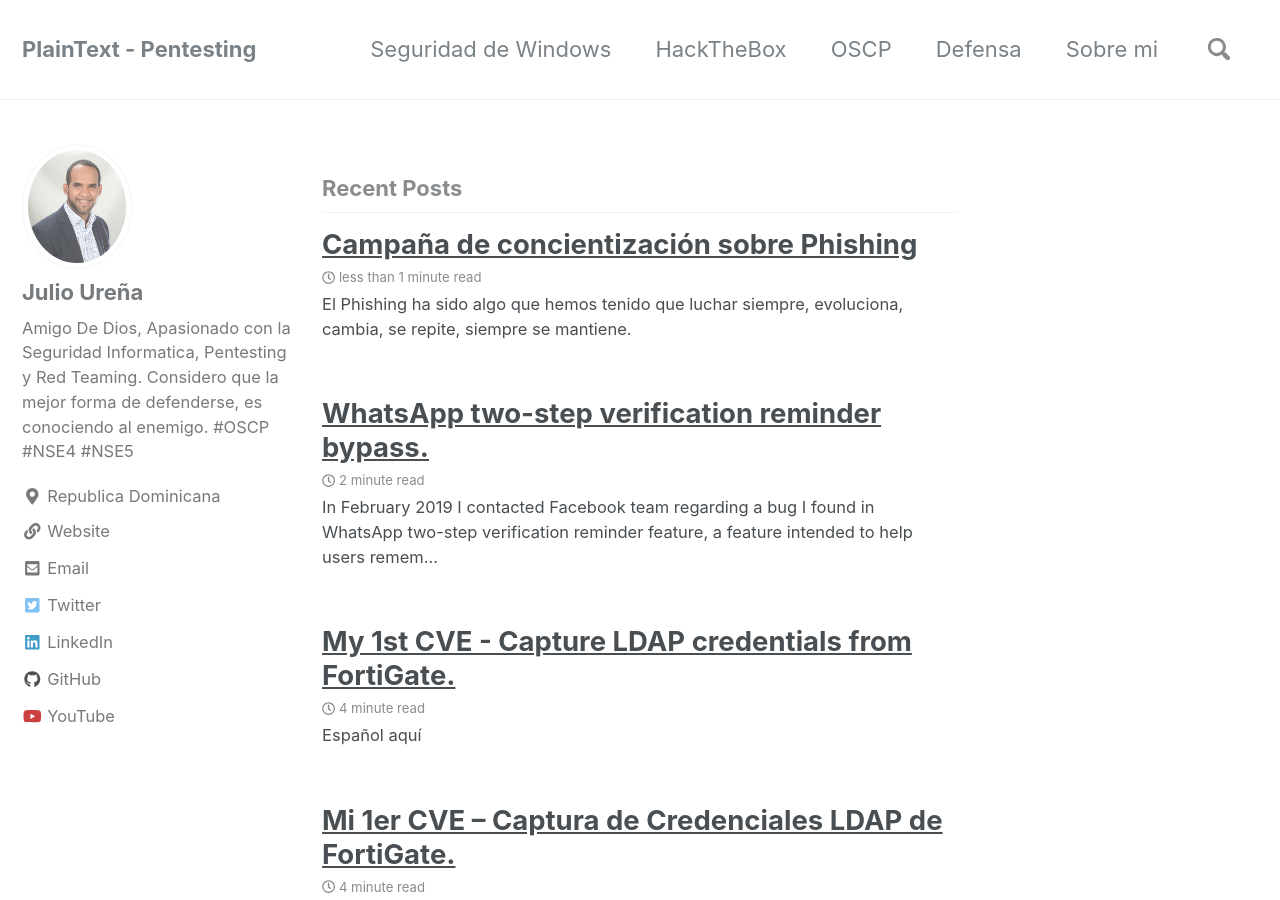
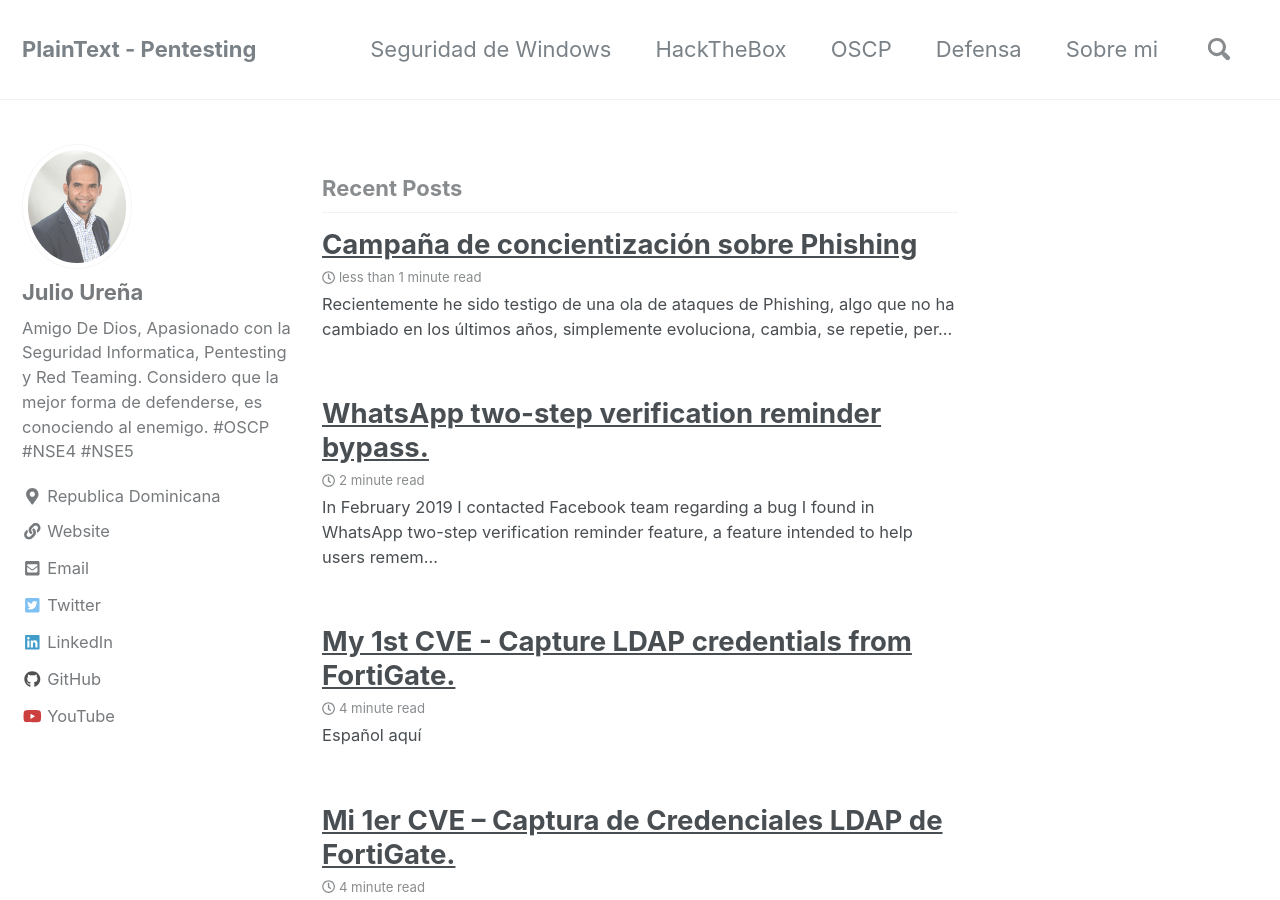
Before and after one commit to juliourena/juliourena.github.io, a Jekyll site: the page built from index.html, in a window 1280 px wide and 900 px high. Built offline with Jekyll 4.4.1, drawn with Linux system fonts in a browser that asks for light colours; nearby versions of some CDN libraries; the list of posts is cut into pages by our own code.

Commit message:
Update 2019-12-19-campana_concientizacion.md

```diff
--- a/_posts/2019-12-19-campana_concientizacion.md
+++ b/_posts/2019-12-19-campana_concientizacion.md
@@ -3,7 +3,7 @@ title: Campaña de concientización sobre Phishing
 classes: wide
 ---
 
-El [Phishing](https://es.wikipedia.org/wiki/Phishing) ha sido algo que hemos tenido que luchar siempre, evoluciona, cambia, se repite, siempre se mantiene.
+Recientemente he sido testigo de una ola de ataques de [Phishing](https://es.wikipedia.org/wiki/Phishing), algo que no ha cambiado en los últimos años, simplemente evoluciona, cambia, se repetie, pero siempre se mantiene.
 
 Por esa razón, he decidido iniciar una serie de videos para crear conciencia en los usuarios sobre estos ataques. La serie contará con videos para identificar un intento de phishing, herramientas para proteger las identidades de las redes sociales, identificar phishing en correos eletronicos, manejo de contraseñas, entre otras cosas.
 
@@ -12,8 +12,10 @@ Iniciaremos con 4 videos que cubren las siguientes areas:
 1. Phishing de Whatsapp
 2. Activación de verificación de 2 pasos en redes sociales (Whatsapp, Instagram, Facebook)
 
-{% include playlistId="PLXm1FM6zsxpA3w2hIHAtGuQzzkymHzBaD" provider="youtube" %}
-
+{% include video id="puEEFnndP-k" provider="youtube" %}
+{% include video id="lxpjOz3RorU" provider="youtube" %}
+{% include video id="URhLjVs1FTs" provider="youtube" %}
+{% include video id="KnD_BiSrTcU" provider="youtube" %}
 
 **Dios les bendiga!**
 
```
